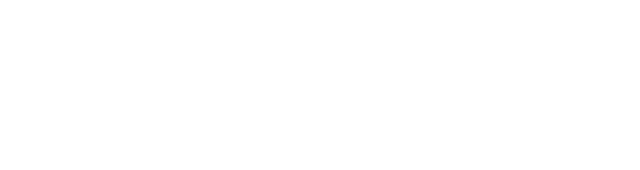
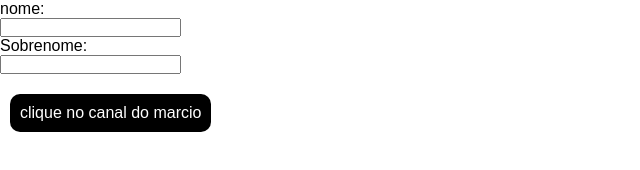
Before and after one commit to gabrielsilva323/display-block, a plain HTML site: page index.html in a window 1280 px wide. Shown: the whole page, without its empty margins (0-640 px from the left). Drawn offline with Linux system fonts and the light colour scheme.

Commit message:
atividade finalizada

```diff
--- a/index.html
+++ b/index.html
@@ -4,9 +4,22 @@
     <meta charset="UTF-8">
     <meta http-equiv="X-UA-Compatible" content="IE=edge">
     <meta name="viewport" content="width=device-width, initial-scale=1.0">
+    <link rel="stylesheet" href="style.css">
     <title>display-block</title>
 </head>
 <body>
+    <form action="">
+     <div>
+        <label for="">nome:</label>
+        <input type="text">
+     </div>
 
+     <div>
+      <label for="">Sobrenome:</label>
+      <input type="text">
+    </div>
+    </form>
+
+    <a href="https://www.youtube.com/@marcaljs6904">clique no canal do marcio</a>
 </body>
 </html>
--- /dev/null
+++ b/style.css
@@ -0,0 +1,23 @@
+*{
+    margin: 0;
+    padding: 0;
+    box-sizing: border-box;
+
+    font-family: arial;
+}
+
+label {
+    display: block;
+}
+
+a{
+    display: block;
+    text-decoration: none;
+    background:black ;
+    color: white;
+    padding: 10px;
+    margin-top: 20px;
+    margin-left: 10px;
+    width: fit-content;
+    border-radius: 10px;
+}
```
